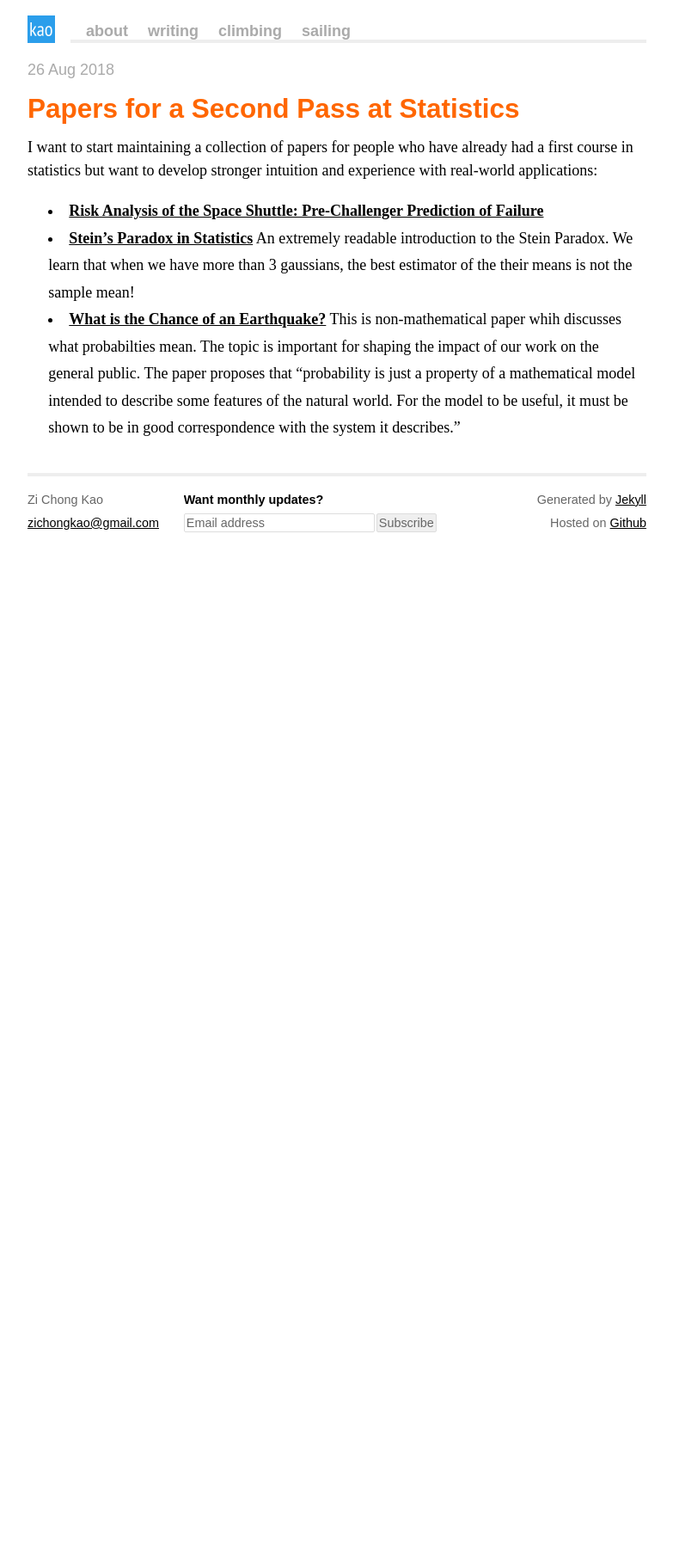
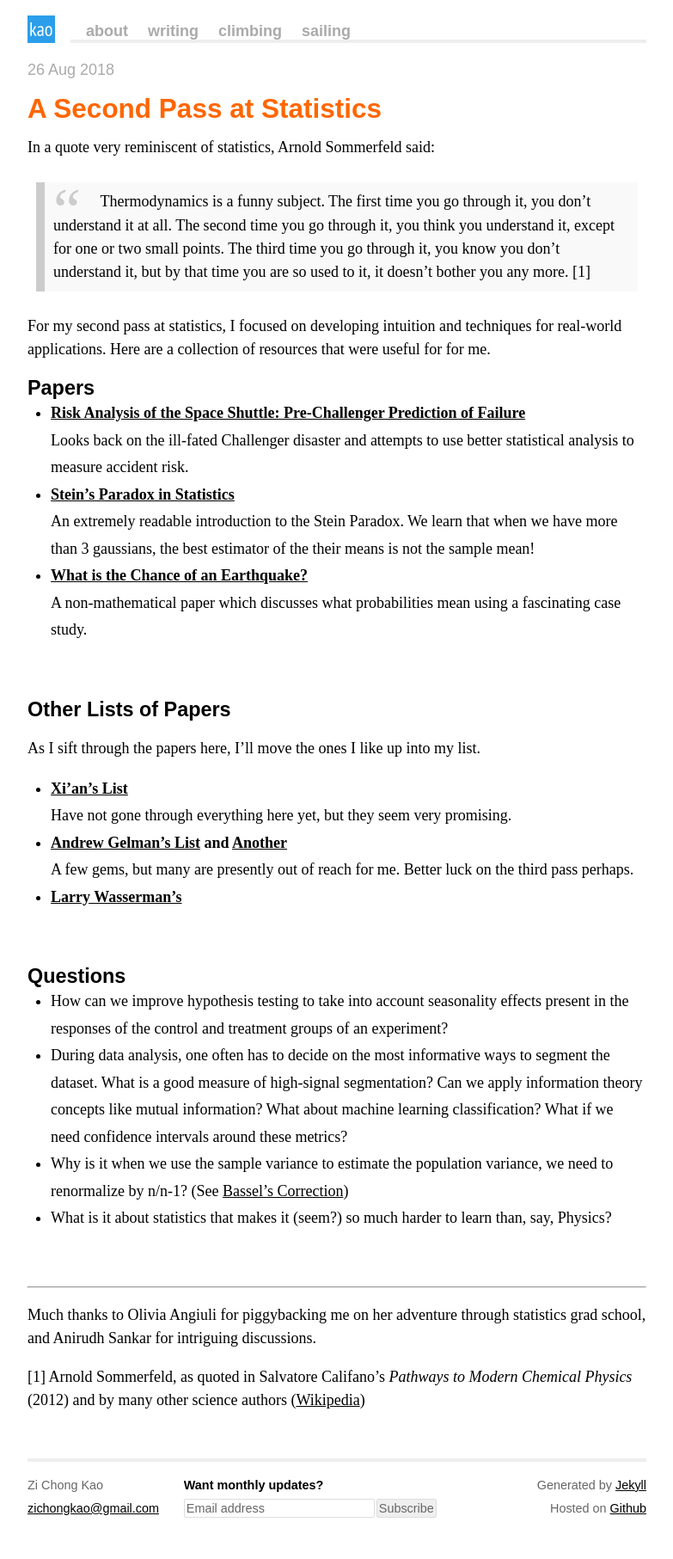
Before and after one commit to zichongkao/zichongkao.github.io, a Jekyll site: the page built from _posts/2018-08-26-Papers-For-A-Second-Pass-At-Statistics.md, in a window 1280 px wide. Shown: the whole page at 86% size, without its empty margins (248-1031 px from the left). Built offline with Jekyll 4.4.1, drawn with Linux system fonts in a browser that asks for light colours; comment, search, counter and statistics services are not loaded; before the commit the page ends 900 px from its top, so only the background shows below that.

Commit message:
New post, tweak to subscribe form

```diff
--- a/_layouts/default.html
+++ b/_layouts/default.html
@@ -44,7 +44,7 @@
                   <div id="mc_embed_signup_scroll">
                     <div class="mc-field-group">
                       <label for="mce-EMAIL">Want monthly updates?</label>
-                      <input type="email" value="Email address" name="EMAIL" class="required email" id="mce-EMAIL"><input type="submit" value="Subscribe" name="subscribe" id="mc-embedded-subscribe" class="button">
+                      <input type="email" value="Email address" name="EMAIL" class="required email" id="mce-EMAIL" onclick="this.select();"><input type="submit" value="Subscribe" name="subscribe" id="mc-embedded-subscribe" class="button">
                     </div>
                     <div style="position: absolute; left: -5000px;" aria-hidden="true"><input type="text" name="b_5b6639b2e5d0c7cff6114006d_1dcbd47af2" tabindex="-1" value=""></div>
                     <div id="mce-responses">
--- a/_posts/2018-08-26-Papers-For-A-Second-Pass-At-Statistics.md
+++ b/_posts/2018-08-26-Papers-For-A-Second-Pass-At-Statistics.md
@@ -1,12 +1,47 @@
 ---
 layout: post
 date: 2018-08-26
-title: "Papers for a Second Pass at Statistics"
+title: "A Second Pass at Statistics"
 tags: list, datascience
 ---
 
-I want to start maintaining a collection of papers for people who have already had a first course in statistics but want to develop stronger intuition and experience with real-world applications:
+In a quote very reminiscent of statistics, Arnold Sommerfeld said:
 
- - <strong><a href="https://studies2.hec.fr/jahia/webdav/site/hec/shared/sites/czellarv/acces_anonyme/OringJASA_1989.pdf">Risk Analysis of the Space Shuttle: Pre-Challenger Prediction of Failure</a></strong>
- - <strong><a href="http://statweb.stanford.edu/~ckirby/brad/other/Article1977.pdf">Stein's Paradox in Statistics</a></strong> An extremely readable introduction to the Stein Paradox. We learn that when we have more than 3 gaussians, the best estimator of the their means is not the sample mean!
- - <strong><a href="https://www.cs.princeton.edu/courses/archive/spring10/cos424/papers/FreedmanStark2003.pdf">What is the Chance of an Earthquake?</a></strong> This is non-mathematical paper whih discusses what probabilties mean. The topic is important for shaping the impact of our work on the general public. The paper proposes that "probability is just a property of a mathematical model intended to describe some features of the natural world. For the model to be useful, it must be shown to be in good correspondence with the system it describes."
+> Thermodynamics is a funny subject. The first time you go through it,
+> you don't understand it at all. The second time you go through it,
+> you think you understand it, except for one or two small points.
+> The third time you go through it, you know you don't understand it,
+> but by that time you are so used to it, it doesn't bother you any more. [1]
+
+For my second pass at statistics, I focused on developing intuition and techniques for real-world applications. Here are a collection of resources that were useful for for me.
+
+## Papers
+ - <strong><a href="https://studies2.hec.fr/jahia/webdav/site/hec/shared/sites/czellarv/acces_anonyme/OringJASA_1989.pdf">Risk Analysis of the Space Shuttle: Pre-Challenger Prediction of Failure</a></strong><br />
+Looks back on the ill-fated Challenger disaster and attempts to use better statistical analysis to measure accident risk.
+ - <strong><a href="http://statweb.stanford.edu/~ckirby/brad/other/Article1977.pdf">Stein's Paradox in Statistics</a></strong><br />
+An extremely readable introduction to the Stein Paradox. We learn that when we have more than 3 gaussians, the best estimator of the their means is not the sample mean!
+ - <strong><a href="https://www.cs.princeton.edu/courses/archive/spring10/cos424/papers/FreedmanStark2003.pdf">What is the Chance of an Earthquake?</a></strong><br />
+A non-mathematical paper which discusses what probabilities mean using a fascinating case study.
+
+<br />
+## Other Lists of Papers
+As I sift through the papers here, I'll move the ones I like up into my list.
+- <strong><a href="https://xianblog.wordpress.com/2010/07/01/top-15-and-more/">Xi'an's List</a></strong><br />
+Have not gone through everything here yet, but they seem very promising.
+- <strong><a href="https://andrewgelman.com/2015/03/04/these-are-the-statistics-papers-you-just-have-to-read/">Andrew Gelman's List</a> and <a href="https://andrewgelman.com/2010/06/25/classics_of_sta/">Another</a></strong><br />
+A few gems, but many are presently out of reach for me. Better luck on the third pass perhaps.
+- <strong><a href="https://normaldeviate.wordpress.com/2013/07/23/the-five-jeff-leeks-challenge/">Larry Wasserman's</a><br />
+
+<br />
+## Questions
+ - How can we improve hypothesis testing to take into account seasonality effects present in the responses of the control and treatment groups of an experiment?
+ - During data analysis, one often has to decide on the most informative ways to segment the dataset. What is a good measure of high-signal segmentation? Can we apply information theory concepts like mutual information? What about machine learning classification? What if we need confidence intervals around these metrics?
+ - Why is it when we use the sample variance to estimate the population variance, we need to renormalize by n/n-1? (See [Bassel's Correction](https://en.wikipedia.org/wiki/Bessel%27s_correction))
+ - What is it about statistics that makes it (seem?) so much harder to learn than, say, Physics?
+
+<br />
+
+---
+Much thanks to Olivia Angiuli for piggybacking me on her adventure through statistics grad school, and Anirudh Sankar for intriguing discussions.
+
+[1] Arnold Sommerfeld, as quoted in Salvatore Califano's *Pathways to Modern Chemical Physics* (2012) and by many other science authors ([Wikipedia](https://en.wikiquote.org/wiki/Thermodynamics))
--- a/css/main.scss
+++ b/css/main.scss
@@ -274,6 +274,7 @@ pre {
   overflow: scroll;
 }
 
+
 code {
   background: #f7f7f7;
 }
@@ -298,7 +299,8 @@ p code {
   }
 
   ul, ol {
-    margin-left: 1.35em;
+    margin-left: 1.5em;
+    list-style-position: outside;
   }
 
   /* terminal */
@@ -310,6 +312,25 @@ p code {
 
   pre.terminal code {
     background-color: #333;
+  }
+
+  blockquote {
+    background: #f9f9f9;
+    border-left: 10px solid #ccc;
+    margin: 1.5em 10px;
+    padding: 0.5em 10px;
+    quotes: "\201C""\201D""\2018""\2019";
+  }
+  blockquote:before {
+    color: #ccc;
+    content: open-quote;
+    font-size: 4em;
+    line-height: 0.1em;
+    margin-right: 0.25em;
+    vertical-align: -0.4em;
+  }
+  blockquote p {
+    display: inline;
   }
 }
 
```
